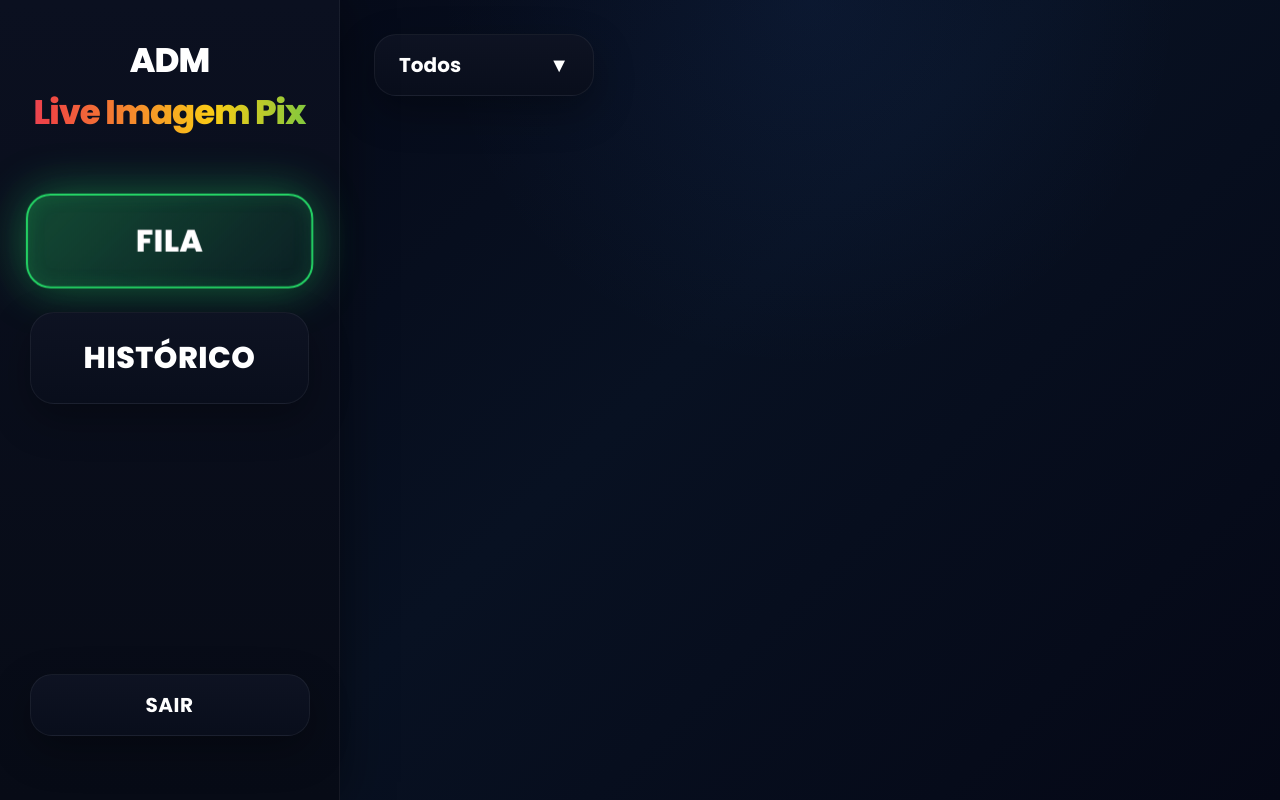
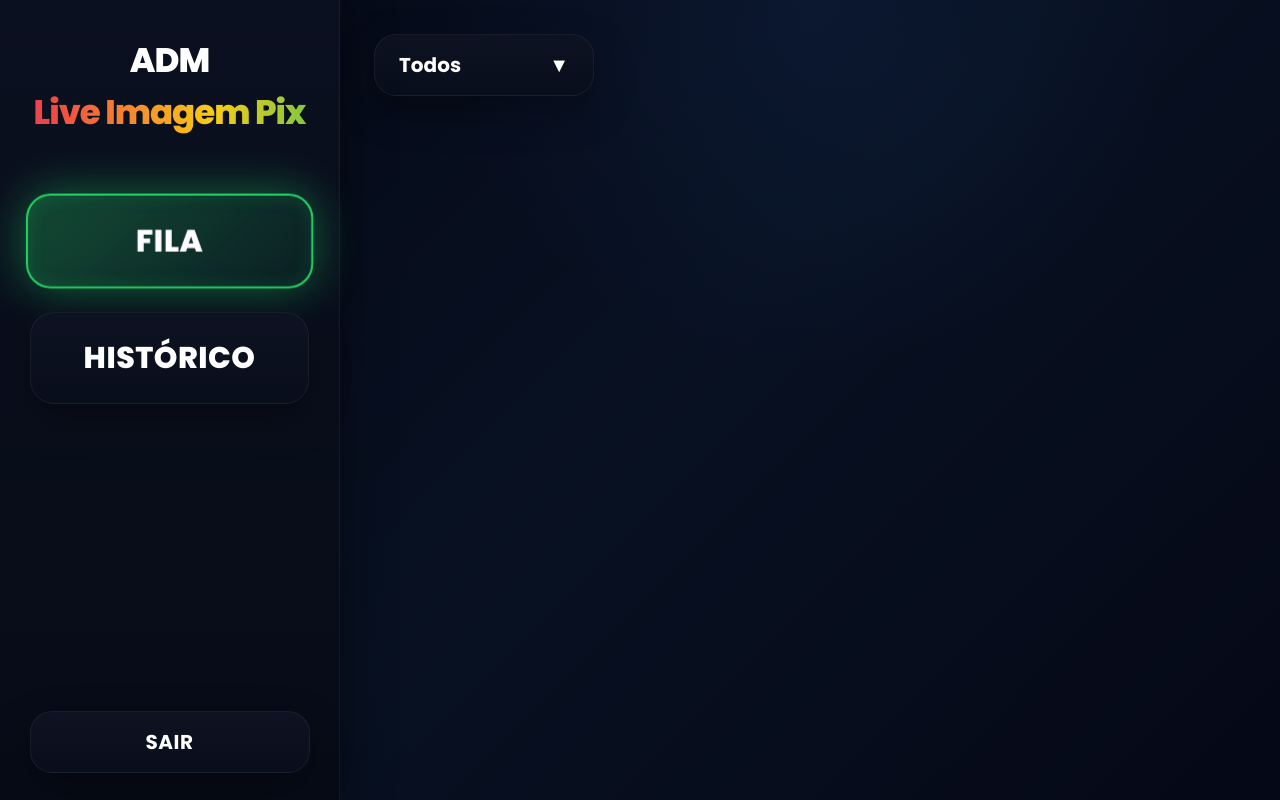
Before and after one commit to danliveimages/Live-Imagem, a plain HTML site: page admin.html in a window 1280 px wide. Drawn offline with Linux system fonts and the light colour scheme; no server answers.

Commit message:
Update admin.css

```diff
--- a/admin.css
+++ b/admin.css
@@ -926,6 +926,8 @@ box-shadow:
 
   margin-top:auto;
 
+margin-bottom:-15px;
+
   width:280px;
 }
 
```
